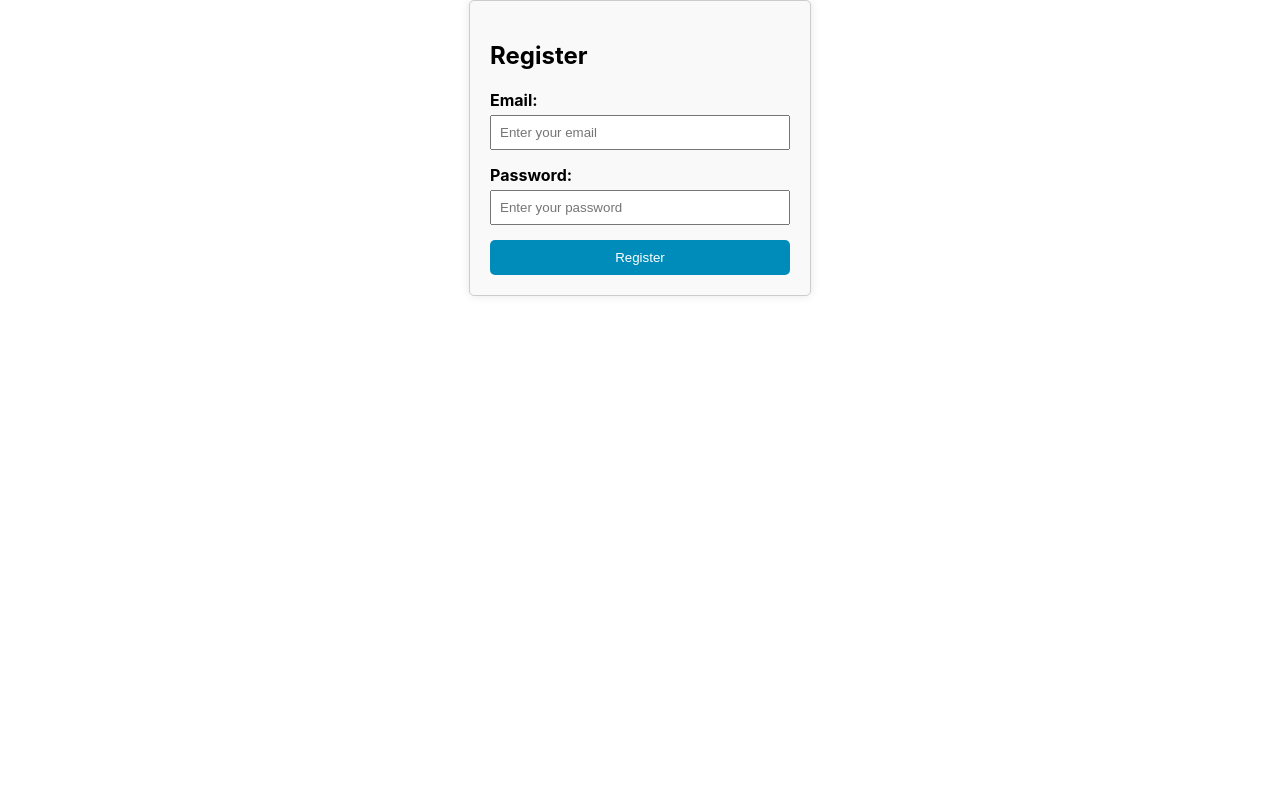
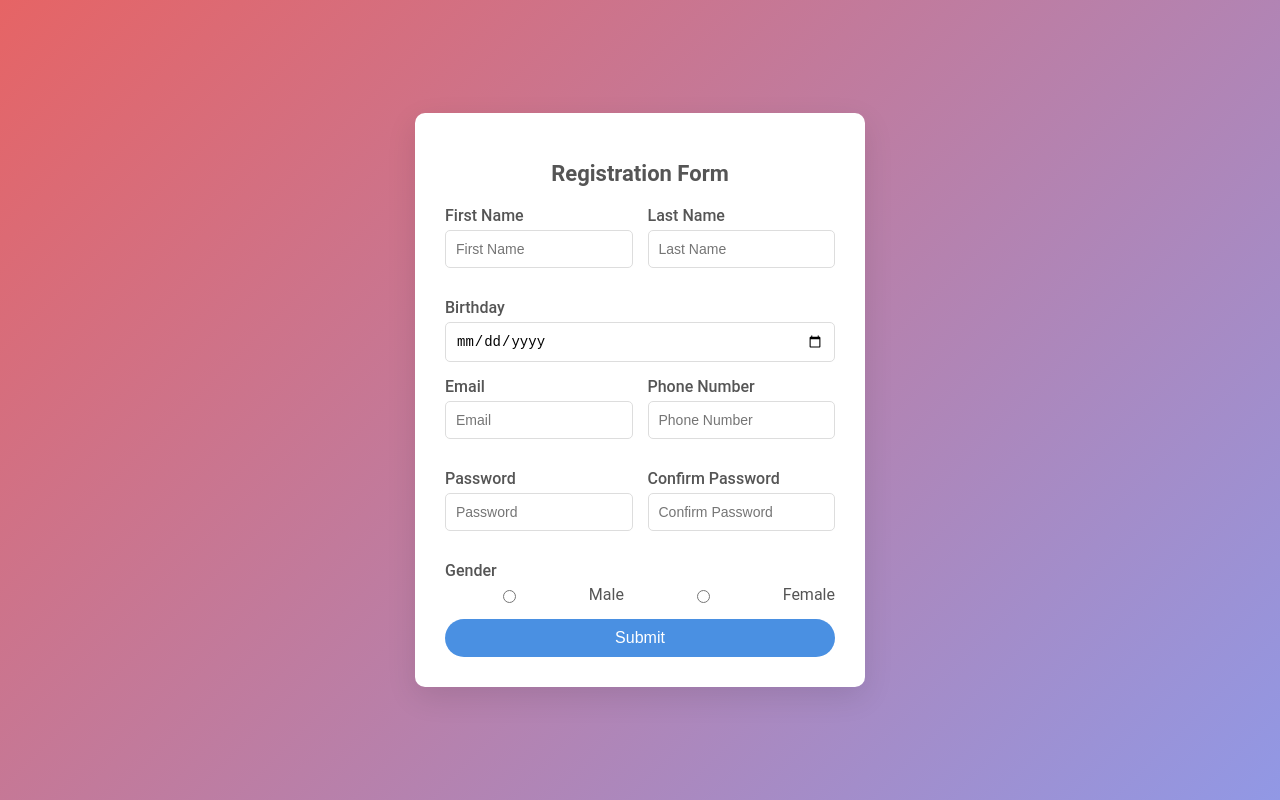
Before and after one commit to Gaurav0111/Cloud-Based-File-Storage-System, a React (Create React App) app in the folder frontend/: page /register in a window 1280 px wide. Built offline with nearby package versions, Linux system fonts and the light colour scheme.

Commit message:
updated login and register page UI

```diff
--- a/frontend/public/index.html
+++ b/frontend/public/index.html
@@ -9,6 +9,7 @@
       name="description"
       content="Web site created using create-react-app"
     />
+    <link rel="stylesheet" href="https://cdnjs.cloudflare.com/ajax/libs/font-awesome/5.15.3/css/all.min.css">
     <link rel="apple-touch-icon" href="%PUBLIC_URL%/logo192.png" />
     <!--
       manifest.json provides metadata used when your web app is installed on a
--- a/frontend/src/assets/css/login.css
+++ b/frontend/src/assets/css/login.css
@@ -1,39 +1,68 @@
-.login-container {
-    width: 300px;
-    margin: 0 auto;
-    padding: 20px;
-    border: 1px solid #ccc;
-    border-radius: 5px;
-    background-color: #f9f9f9;
-    box-shadow: 0px 0px 10px rgba(0, 0, 0, 0.1);
+body {
+    font-family: 'Roboto', sans-serif;
+    background: linear-gradient(135deg, #b993d6, #8ca6db);
+    height: 100vh;
+    display: flex;
+    justify-content: center;
+    align-items: center;
+    margin: 0;
 }
 
-.form-group {
+.login-container {
+    width: 100%;
+    max-width: 400px;
+}
+
+.login-card {
+    background: white;
+    padding: 20px;
+    border-radius: 10px;
+    box-shadow: 0 10px 30px rgba(0, 0, 0, 0.1);
+    text-align: center;
+}
+
+.input-group {
     margin-bottom: 15px;
 }
 
-.form-group label {
+label {
     display: block;
     margin-bottom: 5px;
-    font-weight: bold;
+    font-weight: 500;
+    color: #555;
 }
 
-.form-group input {
+input {
     width: 100%;
-    padding: 8px;
-    box-sizing: border-box;
+    padding: 10px;
+    border-radius: 5px;
+    border: 1px solid #ddd;
+    font-size: 14px;
 }
 
-.btn {
-    width: 100%;
-    padding: 10px;
-    background-color: #4CAF50;
+.login-button {
+    background: #5c67f2;
     color: white;
+    padding: 10px 20px;
+    border-radius: 25px;
     border: none;
-    border-radius: 5px;
+    font-size: 16px;
+    margin-top: 15px;
     cursor: pointer;
 }
 
-.btn:hover {
-    background-color: #45a049;
+.social-login {
+    margin-top: 20px;
 }
+
+.social-login span {
+    font-size: 14px;
+    color: #777;
+}
+
+.social-icons i {
+    font-size: 18px;
+    margin: 0 10px;
+    color: #5c67f2;
+    cursor: pointer;
+}
--- a/frontend/src/assets/css/register.css
+++ b/frontend/src/assets/css/register.css
@@ -1,39 +1,85 @@
-.register-container {
-    width: 300px;
-    margin: 0 auto;
-    padding: 20px;
-    border: 1px solid #ccc;
-    border-radius: 5px;
-    background-color: #f9f9f9;
-    box-shadow: 0px 0px 10px rgba(0, 0, 0, 0.1);
+body {
+    font-family: 'Roboto', sans-serif;
+    background: linear-gradient(135deg, #e66465, #9198e5);
+    height: 100vh;
+    display: flex;
+    justify-content: center;
+    align-items: center;
+    margin: 0;
 }
 
-.form-group {
-    margin-bottom: 15px;
+.register-container {
+    width: 100%;
+    max-width: 450px;  /* Reduced the max-width slightly */
 }
 
-.form-group label {
-    display: block;
-    margin-bottom: 5px;
-    font-weight: bold;
+.register-card {
+    background: white;
+    padding: 30px;  /* Reduced padding to minimize height */
+    border-radius: 10px;
+    box-shadow: 0 10px 30px rgba(0, 0, 0, 0.1);
 }
 
-.form-group input {
+h2 {
+    text-align: center;
+    color: #555;
+    margin-bottom: 20px;  /* Reduced margin-bottom */
+    font-size: 22px;  /* Slightly smaller font size */
+}
+
+.input-row {
+    display: flex;
+    gap: 15px;  /* Reduced gap between the two input fields */
+    margin-bottom: 15px;  /* Reduced margin-bottom */
+}
+
+.input-group {
+    flex: 1;
+}
+
+label {
+    display: block;
+    margin-bottom: 5px;  /* Reduced margin-bottom for labels */
+    font-weight: 500;
+    color: #555;
+}
+
+input, select {
     width: 100%;
-    padding: 8px;
+    padding: 10px;  /* Reduced padding */
+    border-radius: 5px;
+    border: 1px solid #ddd;
+    font-size: 14px;  /* Slightly smaller font size */
     box-sizing: border-box;
 }
 
-.btn {
+.gender-options {
+    display: flex;
+    align-items: center;
+    gap: 15px;  /* Reduced gap between radio buttons */
+    margin-bottom: 15px;  /* Reduced margin-bottom */
+}
+
+.gender-options label {
+    margin-bottom: 0;  /* Remove margin for gender labels */
+    font-weight: normal;  /* Normal font weight for radio labels */
+}
+
+.gender-options input[type="radio"] {
+    margin-right: 5px;  /* Space between radio button and label */
+}
+
+.register-button {
+    background: #4a90e2;
+    color: white;
+    padding: 10px 20px;  /* Reduced padding for smaller button */
+    border-radius: 25px;
+    border: none;
+    font-size: 16px;
     width: 100%;
-    padding: 10px;
-    background-color: #008CBA;
-    color: white;
-    border: none;
-    border-radius: 5px;
     cursor: pointer;
 }
 
-.btn:hover {
-    background-color: #007B9E;
+.register-button:hover {
+    background: #3a78c2;
 }
--- a/frontend/src/pages/LoginPage.js
+++ b/frontend/src/pages/LoginPage.js
@@ -1,23 +1,68 @@
+// import React from 'react';
+// import '../assets/css/login.css'; // Import the CSS file
+
+
+// const LoginPage = () => {
+//     return (
+//         <div className="login-container">
+//             <div className="login-box">
+//                 <h2>Login</h2>
+//                 <form>
+//                     <div className="input-container">
+//                         <i className="fa fa-user icon"></i>
+//                         <input type="text" placeholder="User name / Email" required />
+//                     </div>
+//                     <div className="input-container">
+//                         <i className="fa fa-lock icon"></i>
+//                         <input type="password" placeholder="Password" required />
+//                     </div>
+//                     <button type="submit" className="login-button">LOG IN NOW</button>
+//                 </form>
+//                 <div className="social-login">
+//                     <p>log in via</p>
+//                     <div className="social-icons">
+//                         <i className="fa fa-instagram"></i>
+//                         <i className="fa fa-facebook"></i>
+//                         <i className="fa fa-twitter"></i>
+//                     </div>
+//                 </div>
+//             </div>
+//         </div>
+//     );
+// };
+
+// export default LoginPage;
+
+
 import React from 'react';
-import '../assets/css/login.css'; // Import the CSS file
+import '../assets/css/login.css';
 
-const LoginPage = () => {
+function Login() {
     return (
         <div className="login-container">
-            <h2>Login</h2>
-            <form>
-                <div className="form-group">
-                    <label>Email:</label>
-                    <input type="email" placeholder="Enter your email" />
+            <div className="login-card">
+                <form>
+                    <div className="input-group">
+                        <label htmlFor="email">Username / Email</label>
+                        <input type="text" id="email" placeholder="User name / Email" />
+                    </div>
+                    <div className="input-group">
+                        <label htmlFor="password">Password</label>
+                        <input type="password" id="password" placeholder="Password" />
+                    </div>
+                    <button type="submit" className="login-button">LOG IN NOW</button>
+                </form>
+                <div className="social-login">
+                    <span>log in via</span>
+                    <div className="social-icons">
+                        <i className="fab fa-instagram"></i>
+                        <i className="fab fa-facebook"></i>
+                        <i className="fab fa-twitter"></i>
+                    </div>
                 </div>
-                <div className="form-group">
-                    <label>Password:</label>
-                    <input type="password" placeholder="Enter your password" />
-                </div>
-                <button type="submit" className="btn">Login</button>
-            </form>
+            </div>
         </div>
     );
-};
+}
 
-export default LoginPage;
+export default Login;
--- a/frontend/src/pages/RegisterPage.js
+++ b/frontend/src/pages/RegisterPage.js
@@ -1,23 +1,82 @@
 import React from 'react';
 import '../assets/css/register.css'; // Import the CSS file
 
-const RegisterPage = () => {
+function Register() {
     return (
         <div className="register-container">
-            <h2>Register</h2>
-            <form>
-                <div className="form-group">
-                    <label>Email:</label>
-                    <input type="email" placeholder="Enter your email" />
-                </div>
-                <div className="form-group">
-                    <label>Password:</label>
-                    <input type="password" placeholder="Enter your password" />
-                </div>
-                <button type="submit" className="btn">Register</button>
-            </form>
+            <div className="register-card">
+                <h2>Registration Form</h2>
+                <form>
+                    <div className="input-row">
+                        <div className="input-group">
+                            <label htmlFor="firstName">First Name</label>
+                            <input type="text" id="firstName" placeholder="First Name" />
+                        </div>
+                        <div className="input-group">
+                            <label htmlFor="lastName">Last Name</label>
+                            <input type="text" id="lastName" placeholder="Last Name" />
+                        </div>
+                    </div>
+                    <div className="input-group">
+                        <label htmlFor="dob">Birthday</label>
+                        <input type="date" id="dob" />
+                    </div>
+                    <div className="input-row">
+                        <div className="input-group">
+                            <label htmlFor="email">Email</label>
+                            <input type="email" id="email" placeholder="Email" />
+                        </div>
+                        <div className="input-group">
+                            <label htmlFor="phone">Phone Number</label>
+                            <input type="text" id="phone" placeholder="Phone Number" />
+                        </div>
+                    </div>
+                    <div className="input-row">
+                        <div className="input-group">
+                            <label htmlFor="password">Password</label>
+                            <input type="password" id="password" placeholder="Password" />
+                        </div>
+                        <div className="input-group">
+                            <label htmlFor="confirmPassword">Confirm Password</label>
+                            <input type="password" id="confirmPassword" placeholder="Confirm Password" />
+                        </div>
+                    </div>
+                    <div className="input-group">
+                        <label>Gender</label>
+                        <div className="gender-options">
+                            <input type="radio" id="male" name="gender" value="male" />
+                            <label htmlFor="male">Male</label>
+                            <input type="radio" id="female" name="gender" value="female" />
+                            <label htmlFor="female">Female</label>
+                        </div>
+                    </div>
+                    <button type="submit" className="register-button">Submit</button>
+                </form>
+            </div>
         </div>
     );
-};
+}
 
-export default RegisterPage;
+export default Register;
+
+
+// const RegisterPage = () => {
+//     return (
+//         <div className="register-container">
+//             <h2>Register</h2>
+//             <form>
+//                 <div className="form-group">
+//                     <label>Email:</label>
+//                     <input type="email" placeholder="Enter your email" />
+//                 </div>
+//                 <div className="form-group">
+//                     <label>Password:</label>
+//                     <input type="password" placeholder="Enter your password" />
+//                 </div>
+//                 <button type="submit" className="btn">Register</button>
+//             </form>
+//         </div>
+//     );
+// };
+
+// export default RegisterPage;
```
